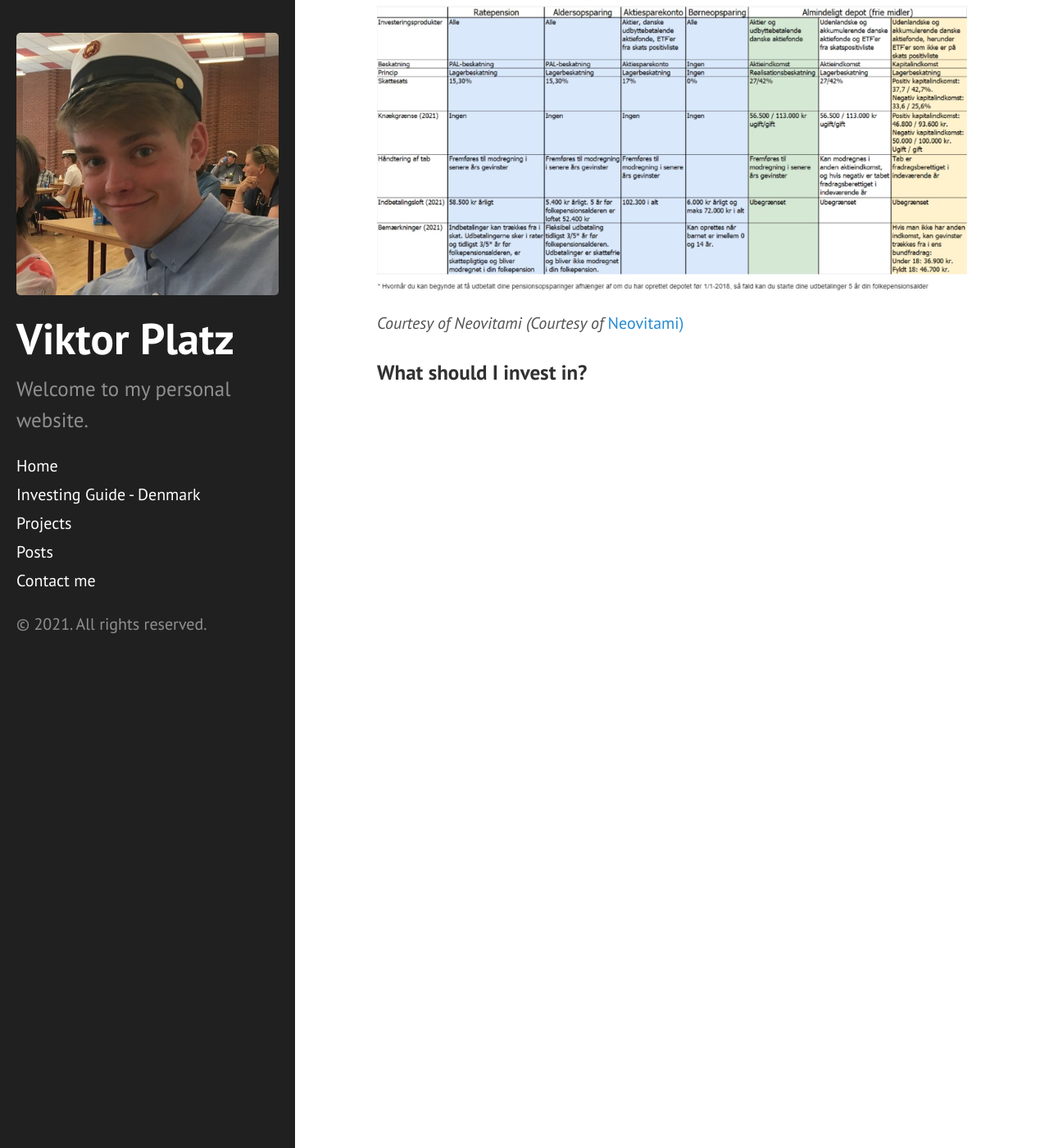
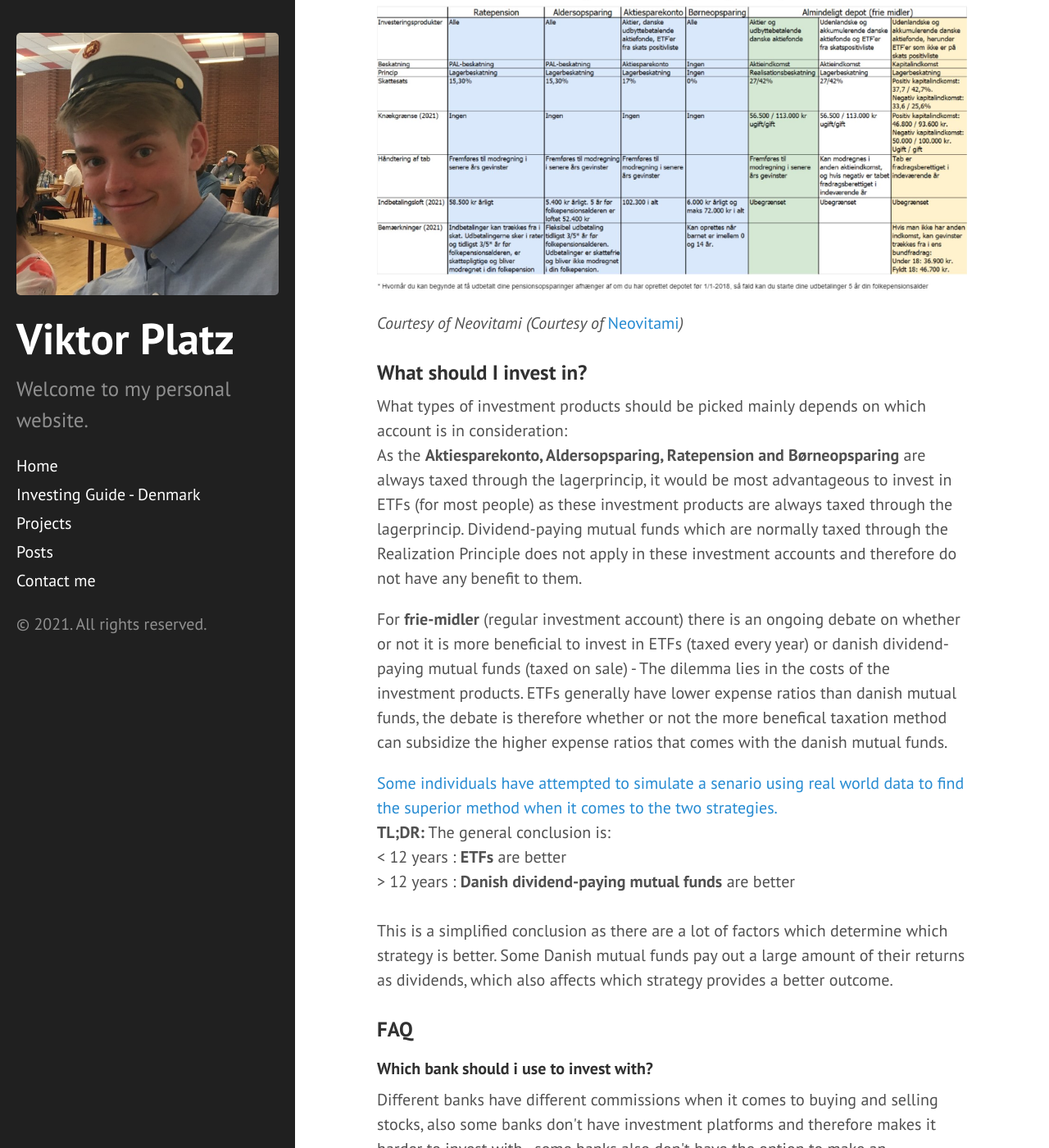
Before and after one commit to ViktorPlatz/redviktor.github.io, a Jekyll site: the page built from investingguide.html, in a window 1280 px wide and 1400 px high, scrolled down 2667 px. Shown: the whole window at 82% size. Built offline with Jekyll 4.4.1, drawn with Linux system fonts in a browser that asks for light colours; some of the changed text lies outside the part shown.

Commit message:
Update investingguide.html

```diff
--- a/investingguide.html
+++ b/investingguide.html
@@ -22,7 +22,7 @@ The ETFs on skat’s "positivist" are the ETFs which are taxed through aktieindk
 
 <a href="https://skat.dk/getfile.aspx?id=145013&type=xlsx">List of ETFs which are taxed through "aktiebeskatning" (List directly from SKAT)</a><br>
 <a href="https://wallnot.dk/stocks/">Online list - Easier to read</a>
-<cite>(Courtesy of </cite> <a href="https://helmstedt.dk/">Morten Helmstedt)</a><br><br>
+<cite>(Courtesy of </cite> <a href="https://helmstedt.dk/">Morten Helmstedt</a><cite>)</cite><br><br>
 
 
 ETFs which are not on SKATs approved list are taxed through kapitalindkomst (Capital Gains Tax)<br>
@@ -81,6 +81,34 @@ If they <b>are not</b> udbytte betalende (dividend paying) they are taxed based
 <h3>Overview of different accounts:</h3>
 <img src="\images\investmentaccountoverview.jpg" alt="Investment account overview">
 <cite>Courtesy of Neovitami</cite>
-<cite>(Courtesy of </cite> <a href="https://imgur.com/user/Neovitami">Neovitami)</a>
+<cite>(Courtesy of </cite> <a href="https://imgur.com/user/Neovitami">Neovitami</a><cite>)</cite>
 
 <h3>What should I invest in?</h3>
+
+What types of investment products should be picked mainly depends on which account is in consideration:
+<p>As the <b>Aktiesparekonto, Aldersopsparing, Ratepension and Børneopsparing</b> are always taxed through the lagerprincip, it would be most advantageous to invest in ETFs (for most people) as these investment products are always taxed through the lagerprincip. Dividend-paying mutual funds which are normally taxed through the Realization Principle does not apply in these investment accounts and therefore do not have any benefit to them.
+</p>
+<p>
+For <b>frie-midler</b> (regular investment account) there is an ongoing debate on whether or not it is more beneficial to invest in ETFs (taxed every year) or danish dividend-paying mutual funds (taxed on sale) - The dilemma lies in the costs of the investment products. ETFs generally have lower expense ratios than danish mutual funds, the debate is therefore whether or not the more benefical taxation method can subsidize the higher expense ratios that comes with the danish mutual funds.
+</p>
+
+<a href="https://www.reddit.com/r/dkfinance/comments/hv82ll/en_gang_for_alle_om_etfer_vs_danske/">Some individuals have attempted to simulate a senario using real world data to find the superior method when it comes to the two strategies.</a>
+<br>
+<b>TL;DR:</b> The general conclusion is:
+<br>
+< 12 years : <b>ETFs</b> are better<br>
+> 12 years : <b>Danish dividend-paying mutual funds</b> are better
+<br><br>
+This is a simplified conclusion as there are a lot of factors which determine which strategy is better. Some Danish mutual funds pay out a large amount of their returns as dividends, which also affects which strategy provides a better outcome.
+
+<h3>FAQ</h3>
+
+<h4>Which bank should i use to invest with?</h4>
+<p>Different banks have different commissions when it comes to buying and selling stocks, also some banks don't have investment platforms and therefore makes it harder to invest with
+   - some banks also don't have the option to make an aldersopsparing or aktiesparekonto - some banks also don't fill out tax information which means you have to do it yourself (Annoying and takes a long time)
+</p>
+
+<b>For danish residents it is generally best to make an account in both Saxobank and Nordnet</b>
+<p class="message">
+  EDII: Nordnet have announced that they are coming with support for an aktiesparekonto in Q3 of 2021, when this happens, there can be made a substancial argument for dropping Saxo Bank and only using Nordnet
+</p>
```
